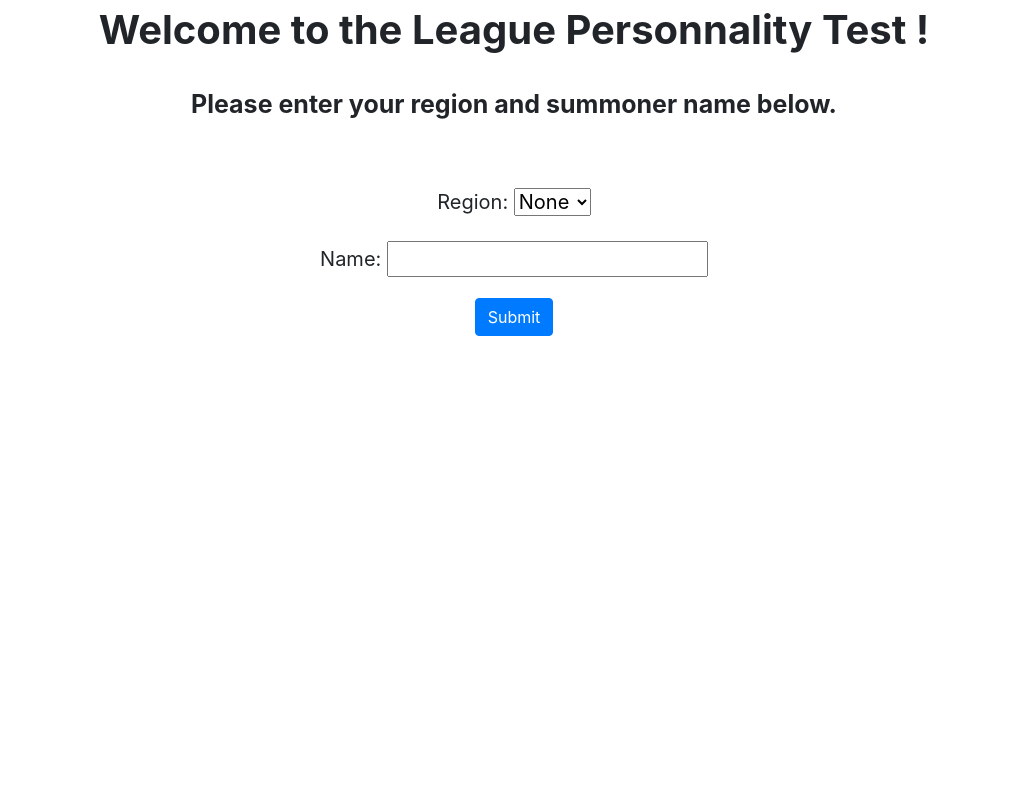
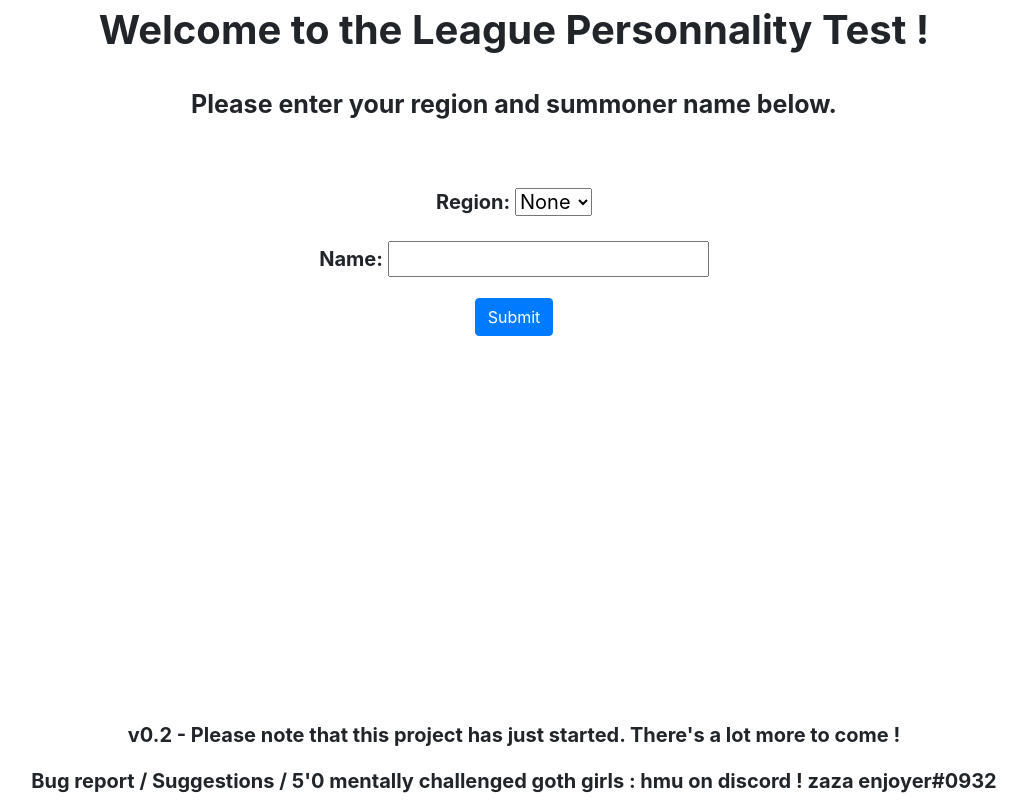
Before and after one commit to AxelsCrappyProjects/leaguepersonnalitycheck, a Django app: page / in a window 1280 px wide. Shown: the whole page, without its empty margins (126-1153 px from the left). Run offline with Django 4.2, Linux system fonts and the light colour scheme; some libraries are stand-ins or nearby versions.

Commit message:
added footer, changed chart style

```diff
--- a/championpoolvalidator/mainpage/static/style.css
+++ b/championpoolvalidator/mainpage/static/style.css
@@ -68,6 +68,7 @@
     margin-top:5%;
     width:80%;
     margin-left:10%;
+    font-weight:bold;
 }
 
 .chart-container {
@@ -75,3 +76,17 @@
     max-width:80%;
     margin-left:10%;
 }
+
+.body {
+    height:90%;
+}
+
+.footer {
+    height:10%;
+    text-align:center;
+}
+
+.footer-text {
+    font-size:20px;
+    font-weight:bold;
+}
--- a/championpoolvalidator/mainpage/templates/home.html
+++ b/championpoolvalidator/mainpage/templates/home.html
@@ -9,6 +9,7 @@
 
 
 <!DOCTYPE html>
+<div class="body">
 <div class="title">Welcome to the League Personnality Test !</div>
 <div class="subtitle">Please enter your region and summoner name below.</div>
 
@@ -24,3 +25,12 @@
         <button type="submit" class="btn btn-primary">Submit</button>
     </form>
 </div>
+</div>
+<div class="footer">
+    <div class="footer-text">
+        <p>v0.2 - Please note that this project has just started. There's a lot more to come !</p>
+    </div>
+    <div class="footer-text">
+        <p>Bug report / Suggestions / 5'0 mentally challenged goth girls : hmu on discord ! zaza enjoyer#0932</p>
+    </div>
+</div>
```
Also changed, not shown: championpoolvalidator/mainpage/templates/failed.html (+13 -5 lines), championpoolvalidator/mainpage/templates/passed.html (+13 -6 lines).
